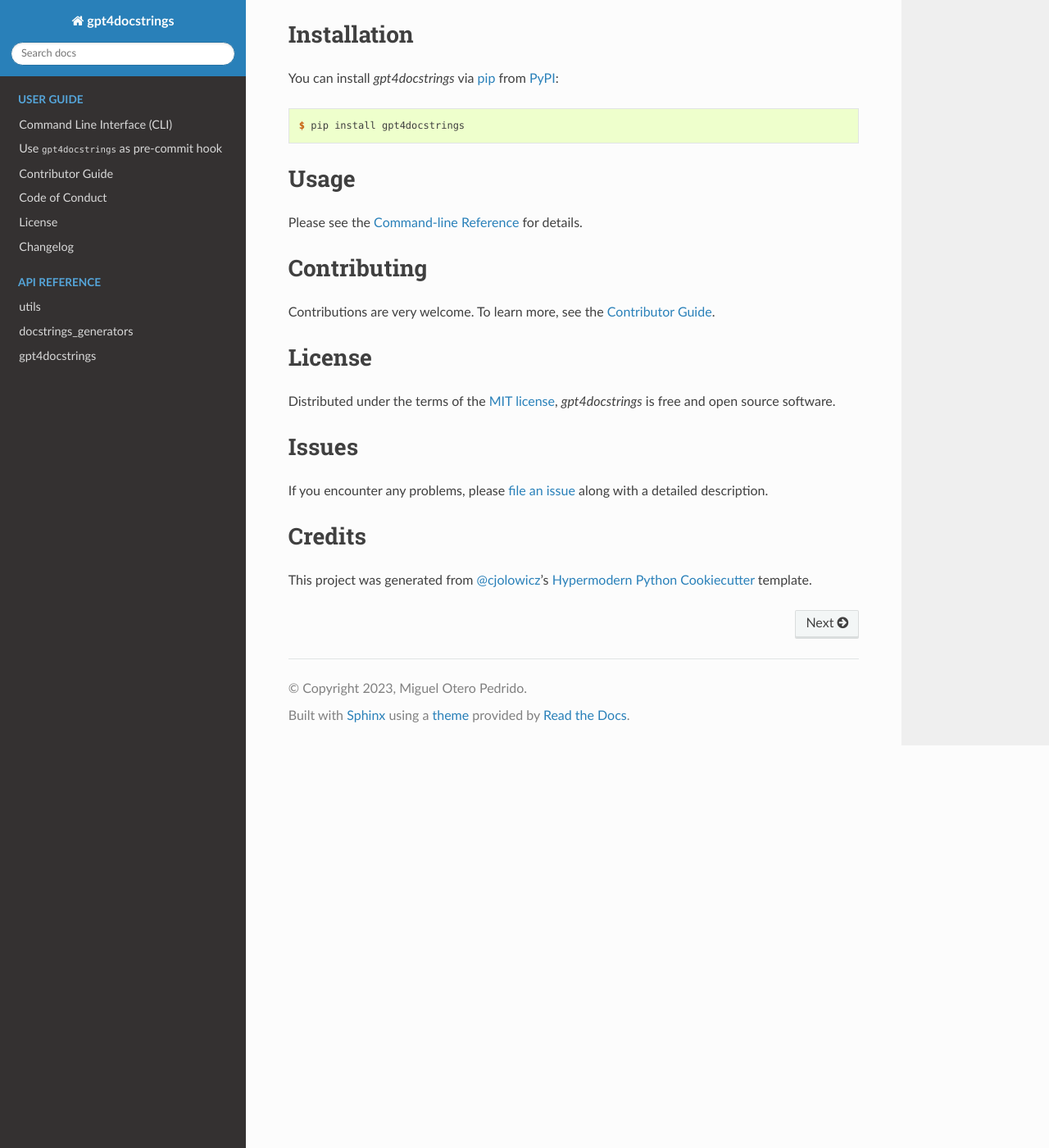
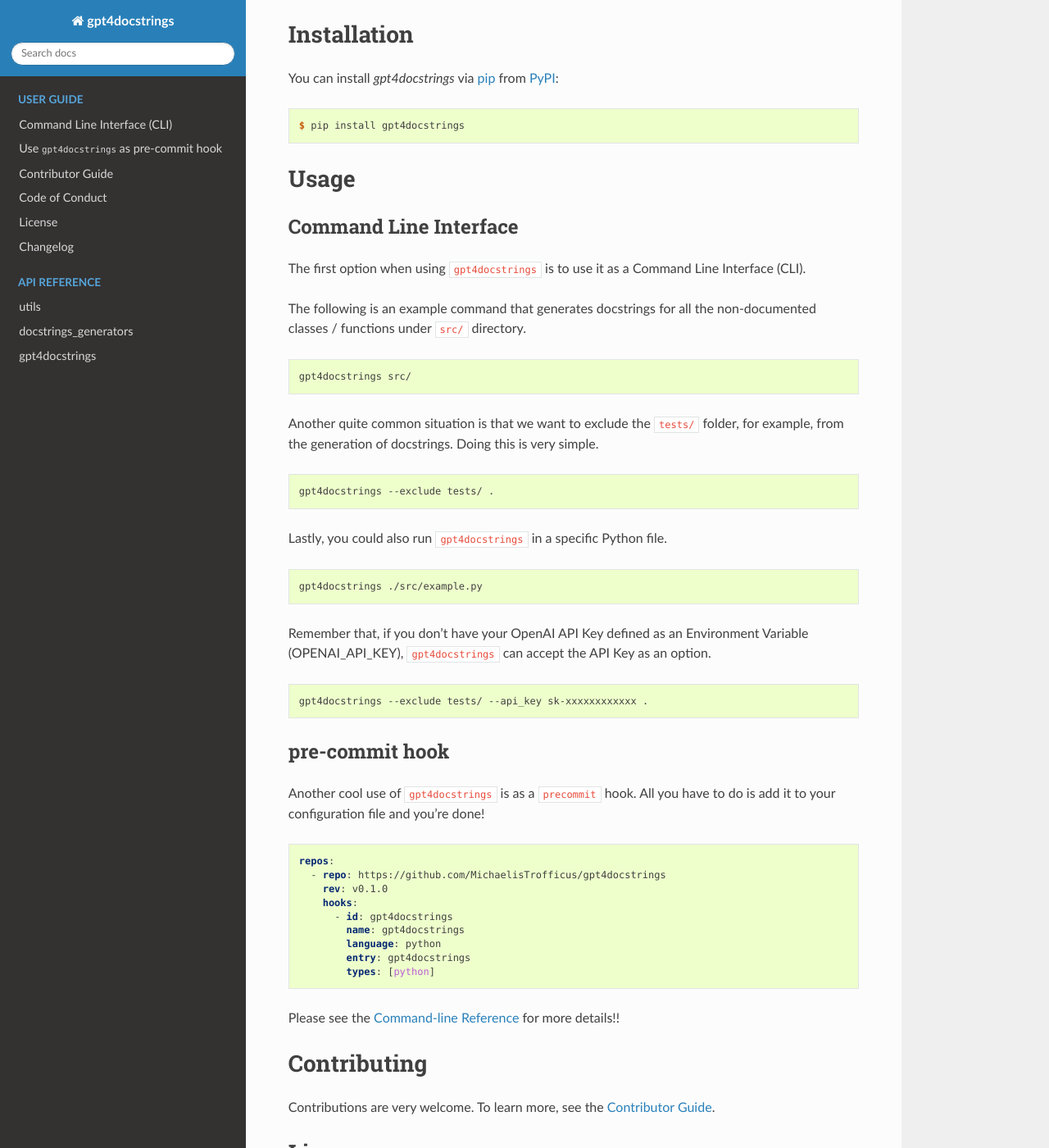
Before and after one commit to MichaelisTrofficus/gpt4docstrings, a Sphinx documentation site: the page built from docs/index.md, in a window 1280 px wide and 1400 px high, scrolled down 1147 px. Shown: the whole window at 82% size. Built offline with Sphinx 7.4.7 and the Read the Docs theme 2.0.0, drawn with Linux system fonts in a browser that asks for light colours.

Commit message:
Add more documentation into the README.md

````diff
--- a/README.md
+++ b/README.md
@@ -49,7 +49,55 @@
 
 ## Usage
 
-Please see the [Command-line Reference] for details.
+##### Command Line Interface
+
+The first option when using `gpt4docstrings` is to use it as a Command Line Interface (CLI).
+
+The following is an example command that generates docstrings for all the non-documented
+classes / functions under `src/` directory.
+
+```bash
+gpt4docstrings src/
+```
+
+Another quite common situation is that we want to exclude the `tests/` folder, for example,
+from the generation of docstrings. Doing this is very simple.
+
+```bash
+gpt4docstrings --exclude tests/ .
+```
+
+Lastly, you could also run `gpt4docstrings` in a specific Python file.
+
+```bash
+gpt4docstrings ./src/example.py
+```
+
+Remember that, if you don't have your OpenAI API Key defined as an Environment Variable (OPENAI_API_KEY),
+`gpt4docstrings` can accept the API Key as an option.
+
+```bash
+gpt4docstrings --exclude tests/ --api_key sk-xxxxxxxxxxxx .
+```
+
+##### pre-commit hook
+
+Another cool use of `gpt4docstrings` is as a `precommit` hook.
+All you have to do is add it to your configuration file and you’re done!
+
+```yaml
+repos:
+  - repo: https://github.com/MichaelisTrofficus/gpt4docstrings
+    rev: v0.1.0
+    hooks:
+      - id: gpt4docstrings
+        name: gpt4docstrings
+        language: python
+        entry: gpt4docstrings
+        types: [python]
+```
+
+Please see the [Command-line Reference] for more details!!
 
 ## Contributing
 
````
Also changed, not shown: docs/docstrings_generators.md (+11 -1 lines), docs/images/logo.png (added).
